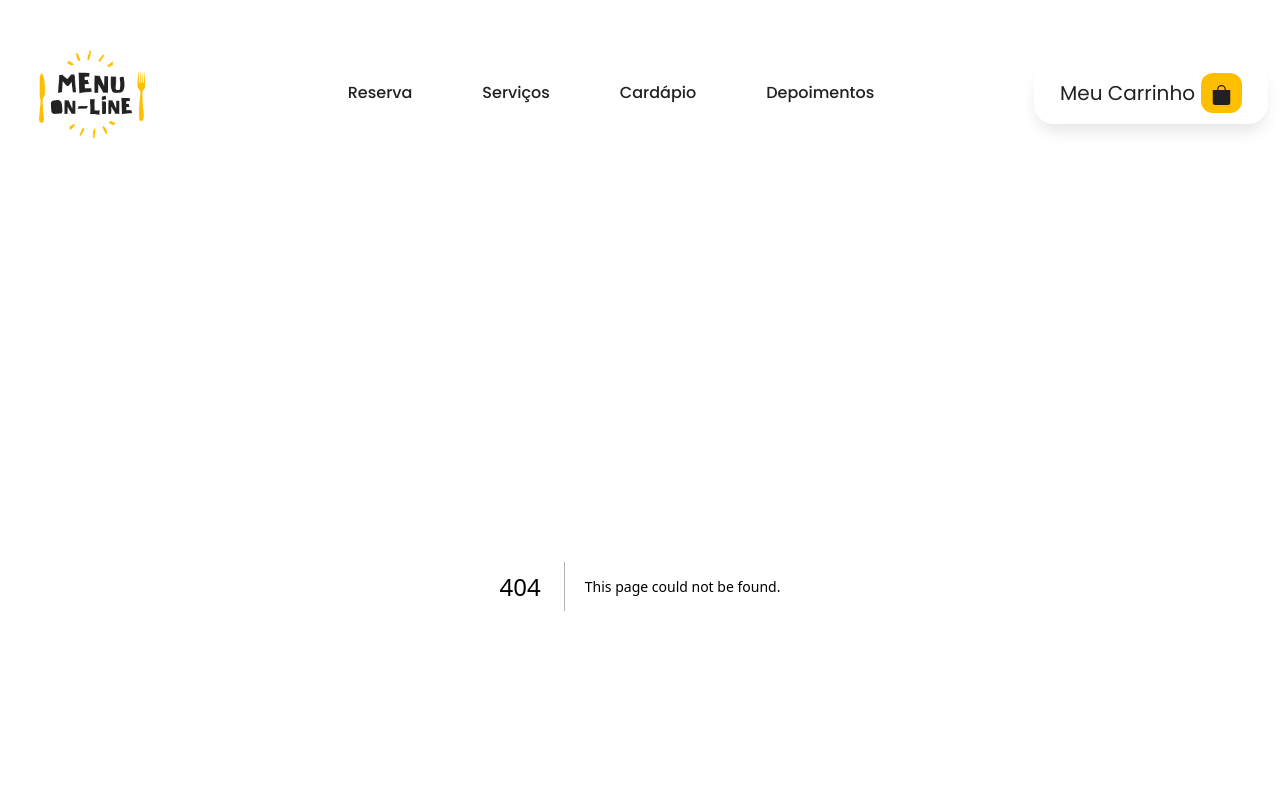
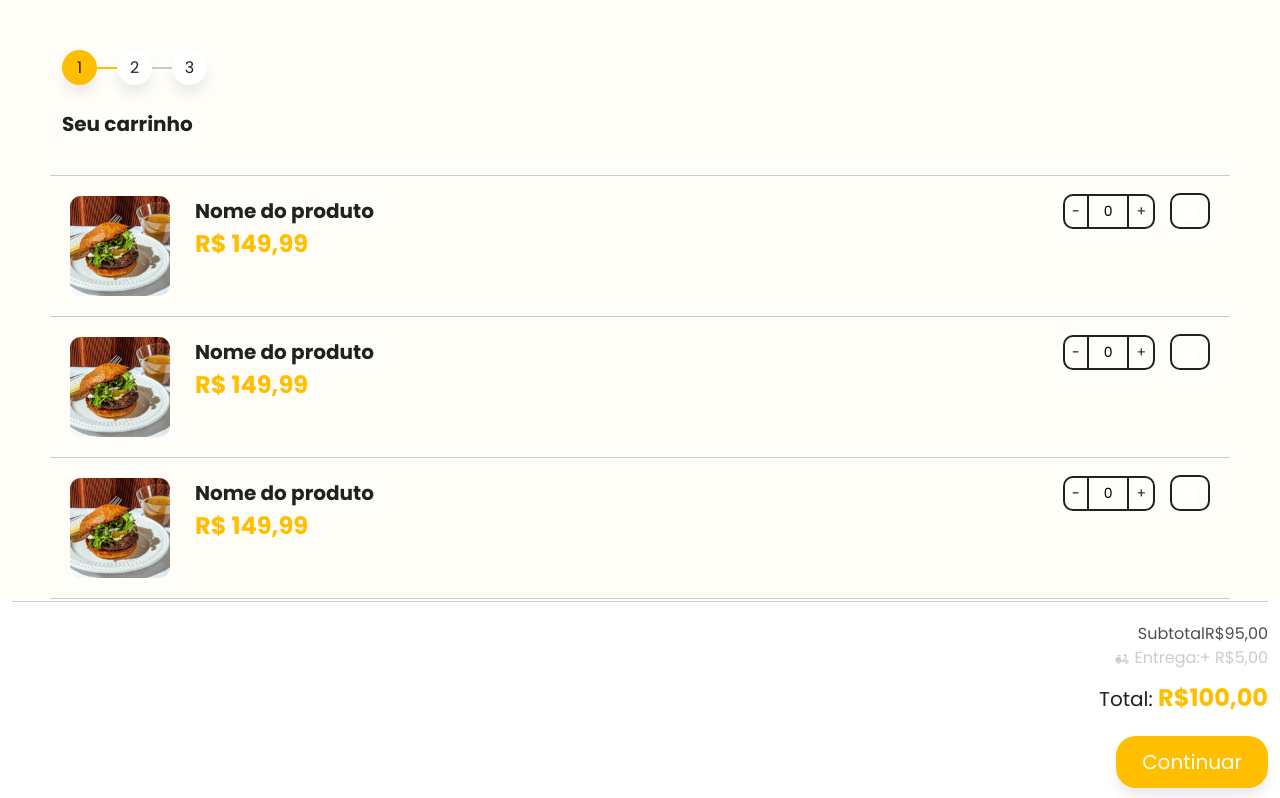
Before and after one commit to brennerpaiva/restaurant, a Next.js app: page /cart in a window 1280 px wide. Before the commit this address had no page. Shown: the top 798 px of the page. Built offline with nearby package versions, Linux system fonts and the light colour scheme.

Commit message:
feat: add cardProduct and cartFooter component

```diff
--- /dev/null
+++ b/src/app/cart/page.tsx
@@ -0,0 +1,9 @@
+import Modal from "../components/modal";
+
+export default function Cart() {
+  return (
+    <div>
+      <Modal />
+    </div>
+  );
+}
--- /dev/null
+++ b/src/app/components/cartFooter/cartFooter.modules.css
@@ -0,0 +1,33 @@
+.m-footer {
+  position: fixed;
+  bottom: 0;
+  left: 0;
+  width: 100%;
+  background-color: white;
+}
+
+.container-total {
+  padding: 20px 0;
+  border-top: 1px solid var(--color-separate);
+  text-align: right;
+}
+
+.container-total .texto-entrega {
+  color: var(--color-separate);
+}
+
+.container-total .texto-total {
+  color: var(--color-black);
+  font-size: 20px;
+  margin-top: 10px;
+}
+
+.container-total .valor-total {
+  color: var(--color-primary);
+  font-size: 24px;
+}
+
+.float-right {
+  float: right;
+  margin-bottom: 12px;
+}
--- /dev/null
+++ b/src/app/components/cartFooter/index.tsx
@@ -0,0 +1,34 @@
+import React from "react";
+import "./cartFooter.modules.css";
+import { MdDeliveryDining } from "react-icons/md";
+
+export default function CartProduct() {
+  return (
+    <div className="m-footer">
+      <div className="container">
+        <div className="container-total text-right">
+          <p className="mb-0">
+            <span>Subtotal</span>
+            <span id="lblSubTotal">R$95,00</span>
+          </p>
+          <p className="mb-0 texto-entrega">
+            <span>
+              <MdDeliveryDining /> Entrega:
+            </span>
+            <span id="lblValorEntrega">+ R$5,00</span>
+          </p>
+          <p className="mb-0 texto-total">
+            <span>Total: </span>
+            <span id="lblSubTotal" className="valor-total">
+              <b>R$100,00</b>
+            </span>
+          </p>
+        </div>
+
+        <a href="" className="btn btn-yellow float-right">
+          Continuar
+        </a>
+      </div>
+    </div>
+  );
+}
--- a/src/app/globals.css
+++ b/src/app/globals.css
@@ -44,6 +44,21 @@ a {
   box-shadow: 0px 10px 15px -3px rgba(0, 0, 0, 0.1);
 }
 
+.btn-sm {
+  padding: 9px 15px !important;
+  border-radius: 15px !important;
+  font-size: 20px !important;
+}
+
+.btn-yellow {
+  background-color: var(--color-primary);
+  color: var(--color-white);
+  border-radius: 20px;
+  padding: 10px 25px;
+  font-size: 20px;
+  box-shadow: 0px 10px 15px -3px rgba(0, 0, 0, 0.1);
+}
+
 .btn-white {
   border-radius: 20px !important;
   padding: 10px 25px !important;
--- a/src/app/layout.tsx
+++ b/src/app/layout.tsx
@@ -1,5 +1,3 @@
-import Header from "@/app/components/header/Header";
-import Footer from "./components/footer";
 import "./globals.css";
 import type { Metadata } from "next";
 import { Poppins } from "next/font/google";
@@ -21,11 +19,7 @@ export default function RootLayout({
 }) {
   return (
     <html lang="en">
-      <body className={poppins.className}>
-        <Header />
-        {children}
-        <Footer />
-      </body>
+      <body className={poppins.className}>{children}</body>
     </html>
   );
 }
--- a/src/app/page.tsx
+++ b/src/app/page.tsx
@@ -5,15 +5,21 @@ import OurServices from "./home/components/ourServices/OurServices";
 import Menu from "./home/components/menu/Menu";
 import Feedbacks from "./home/components/feedbacks";
 import Reserve from "./home/components/reserve";
+import Modal from "./components/modal";
+import Header from "@/app/components/header/Header";
+import Footer from "./components/footer";
 
 export default function Home() {
   return (
     <div>
+      <Header />
       <Headline />
       <OurServices />
       <Menu />
       <Feedbacks />
       <Reserve />
+      <Modal />
+      <Footer />
     </div>
   );
 }
```
Also changed, not shown: src/app/components/cardProduct/cardProduct.modules.css (+0 -40 lines), src/app/components/cardProduct/index.tsx (+2 -9 lines).
